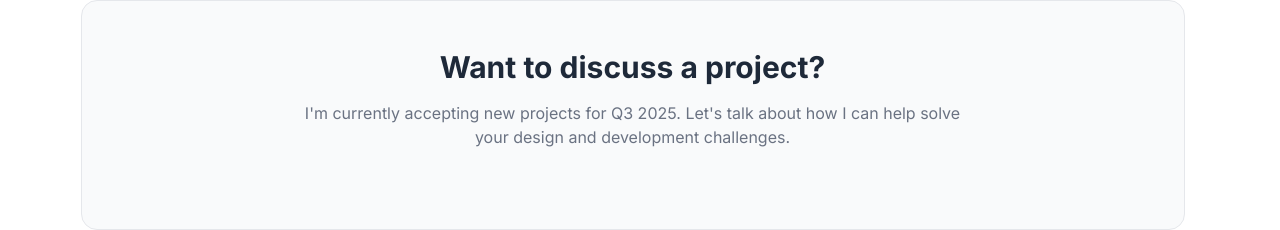
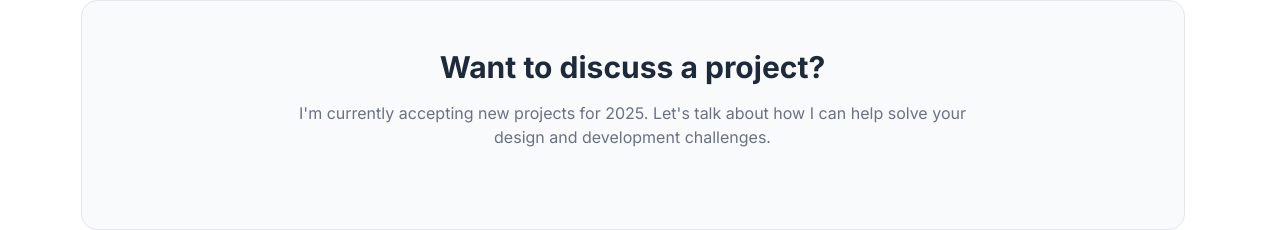
Before and after one commit to brian-hlbdg/portfolio-nextjs, a Next.js app: page /blog in a window 1280 px wide. Shown: the part 2223-2453 px from the top of the page. Built offline with nearby package versions, Linux system fonts and the light colour scheme.

Commit message:
CHanged year for projects

```diff
--- a/src/app/blog/page.tsx
+++ b/src/app/blog/page.tsx
@@ -109,7 +109,7 @@ export default function BlogPage() {
         <section className="mt-16 bg-gray-50 dark:bg-slate-800/30 rounded-2xl p-12 text-center border border-gray-200 dark:border-slate-700">
           <h2 className="text-3xl font-bold mb-4">Want to discuss a project?</h2>
           <p className="text-gray-500 dark:text-slate-400 mb-8 max-w-2xl mx-auto">
-            I'm currently accepting new projects for Q3 2025. Let's talk about how I can help solve
+            I'm currently accepting new projects for 2025. Let's talk about how I can help solve
             your design and development challenges.
           </p>
         </section>
```
